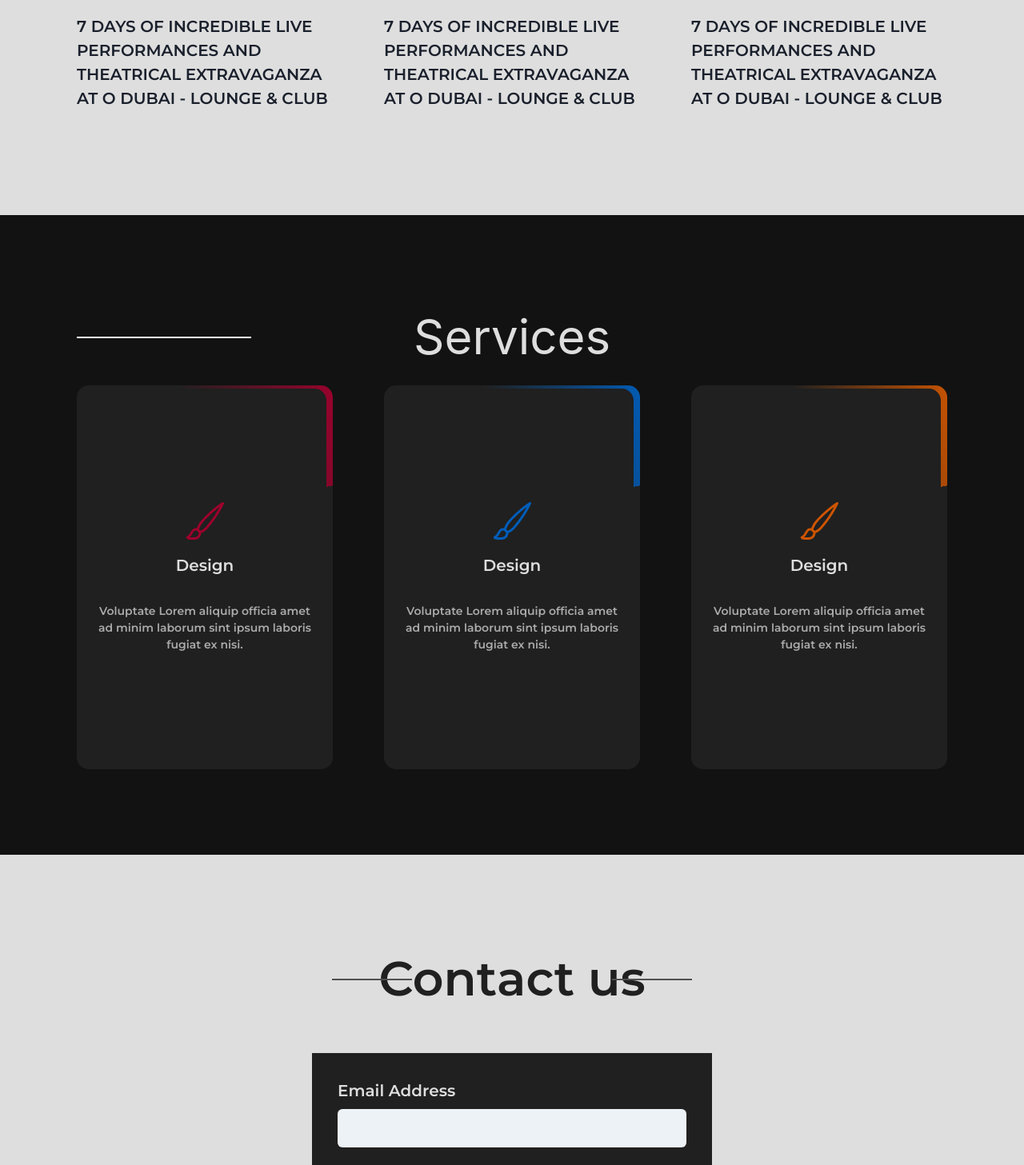
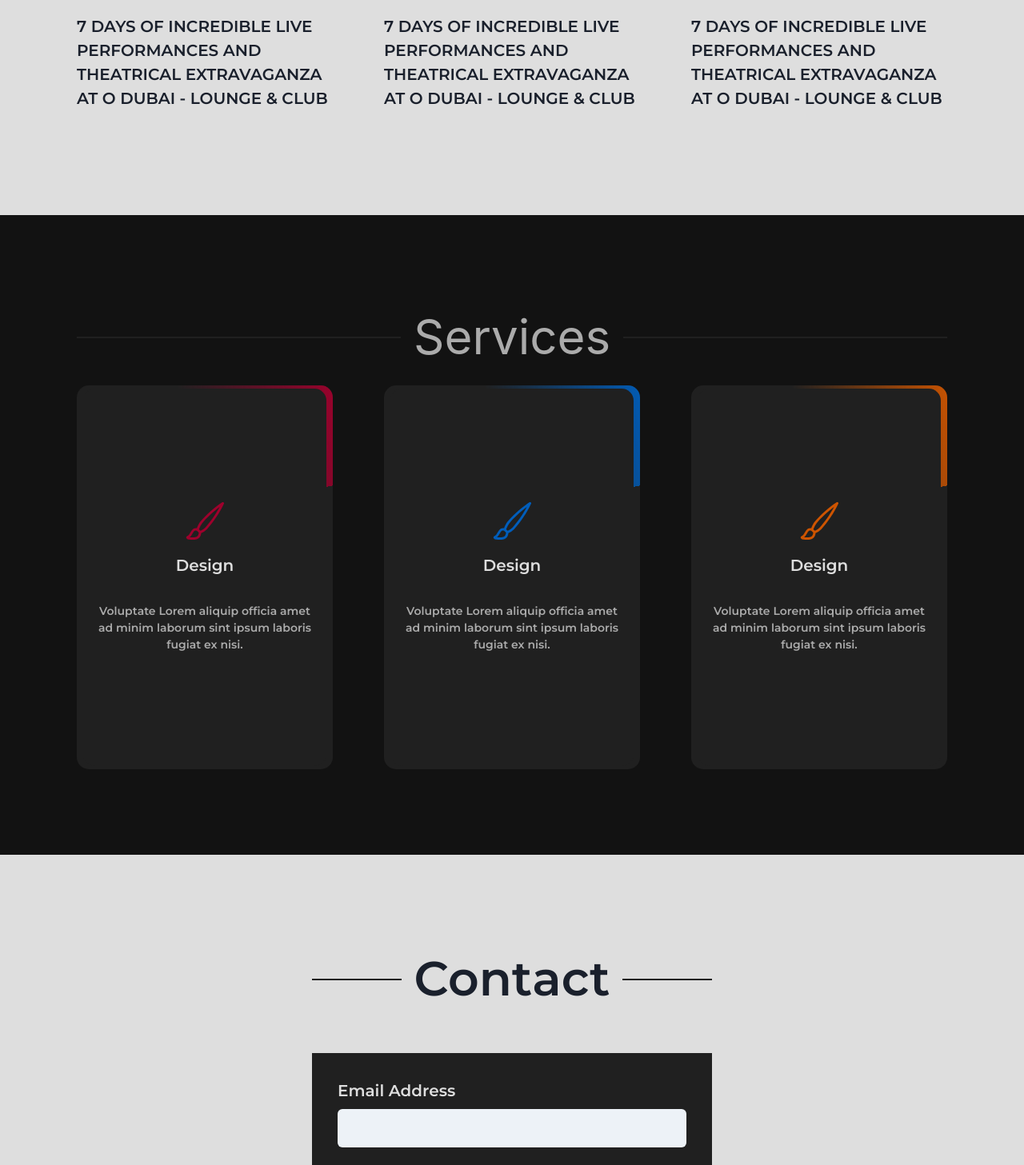
Before and after one commit to LuchoQQ/ticketapp, a React (Create React App) app: page / in a window 1280 px wide. Shown: the part 1331-2788 px from the top of the page at 80% size. Built offline with nearby package versions, Linux system fonts and the light colour scheme.

Commit message:
SectionTitle responsive component

```diff
--- /dev/null
+++ b/src/components/SectionTitle.js
@@ -0,0 +1,36 @@
+import { Flex, Text } from "@chakra-ui/react";
+import React from "react";
+
+function SectionTitle({title, bg, color}) {
+  return (
+    <>
+      <Flex
+        position="relative"
+        justifyContent="center"
+        _before={{
+          content: `""`,
+          position: "absolute",
+          width: "100%",
+          height: "2px",
+          bg: "#202020",
+          top: "50%",
+        }}
+        px="1rem"
+      >
+        <Text
+          px="1rem"
+          fontSize="6xl"
+          textAlign="center"
+          position="relative"
+          bg={bg}
+          color={color}
+          zIndex={100}
+        >
+          {title}
+        </Text>
+      </Flex>
+    </>
+  );
+}
+
+export default SectionTitle;
--- a/src/layouts/ContactPage.js
+++ b/src/layouts/ContactPage.js
@@ -13,6 +13,7 @@
 } from "@chakra-ui/react";
 import { useFormik } from "formik";
 import React from "react";
+import SectionTitle from "../components/SectionTitle";
 function ContactPage() {
   const theme = useTheme();
   const formik = useFormik({
@@ -37,35 +38,7 @@
         fontFamily={theme.fonts.primary}
         gap="3rem"
       >
-        <Text
-          fontSize="6xl"
-          textAlign="center"
-          position="relative"
-          color="#202020"
-          _before={{
-            content: `""`,
-            position: "absolute",
-            w: "20%",
-            h: "2px",
-            bg: "#505050",
-            top: "50%",
-            left: "5%",
-            zIndex: 1,
-          }}
-          _after={{
-            content: `""`,
-            position: "absolute",
-            w: "20%",
-            h: "2px",
-            bg: "#505050",
-            top: "50%",
-            left: "75%",
-            zIndex: 1,
-          }}
-          zIndex={100}
-        >
-          Contact us
-        </Text>
+        <SectionTitle title='Contact' bg='#dedede'/>
         <Box minW="320px" w="50vw" maxW="500px" bg="#202020" p="2rem">
           <form onSubmit={formik.handleSubmit}>
             <VStack spacing={4} align="flex-start">
--- a/src/layouts/EventsPage.js
+++ b/src/layouts/EventsPage.js
@@ -1,6 +1,7 @@
 import { Box, Flex, Grid, Text } from "@chakra-ui/react";
 import React from "react";
 import EventCard from "../components/EventCard";
+import SectionTitle from "../components/SectionTitle";
 
 function EventsPage() {
   return (
@@ -14,30 +15,7 @@
         gap="2rem"
         paddingY="5rem"
       >
-        <Flex
-          position="relative"
-          justifyContent='center'
-          _before={{
-            content: `""`,
-            position: "absolute",
-            width: "100%",
-            height: "2px",
-            bg: "#202020",
-            top: "50%",
-          }}
-          px='1rem'
-        >
-          <Text
-          px='1rem'
-            fontSize="6xl"
-            textAlign="center"
-            position="relative"
-            bg="#dedede"
-            zIndex={100}
-          >
-            Events
-          </Text>
-        </Flex>
+        <SectionTitle title="Events" bg='#dedede' />
         <Grid
           gap="4rem"
           templateColumns={[
--- a/src/layouts/ServicesPage.js
+++ b/src/layouts/ServicesPage.js
@@ -1,6 +1,7 @@
 import { Grid, Text } from "@chakra-ui/react";
 import React from "react";
 import CardServices from "../components/CardServices";
+import SectionTitle from "../components/SectionTitle";
 
 function ServicesPage() {
   return (
@@ -15,25 +16,7 @@
         position="relative"
         pY={["2rem"]}
       >
-        <Text
-          fontSize="6xl"
-          textAlign="center"
-          position="relative"
-          zIndex={100}
-          color="#dedede"
-          bg="#121212"
-          _before={{
-            content: `""`,
-            position: "absolute",
-            width: "100%",
-            height: "2px",
-            bg: "#fff",
-            left: "-80%",
-            top: "50%",
-          }}
-        >
-          Services
-        </Text>
+        <SectionTitle title='Services' bg='#121212' color='#ababab'/>
         <Grid
           templateColumns={[
             "repeat(1, 1fr)",
```
